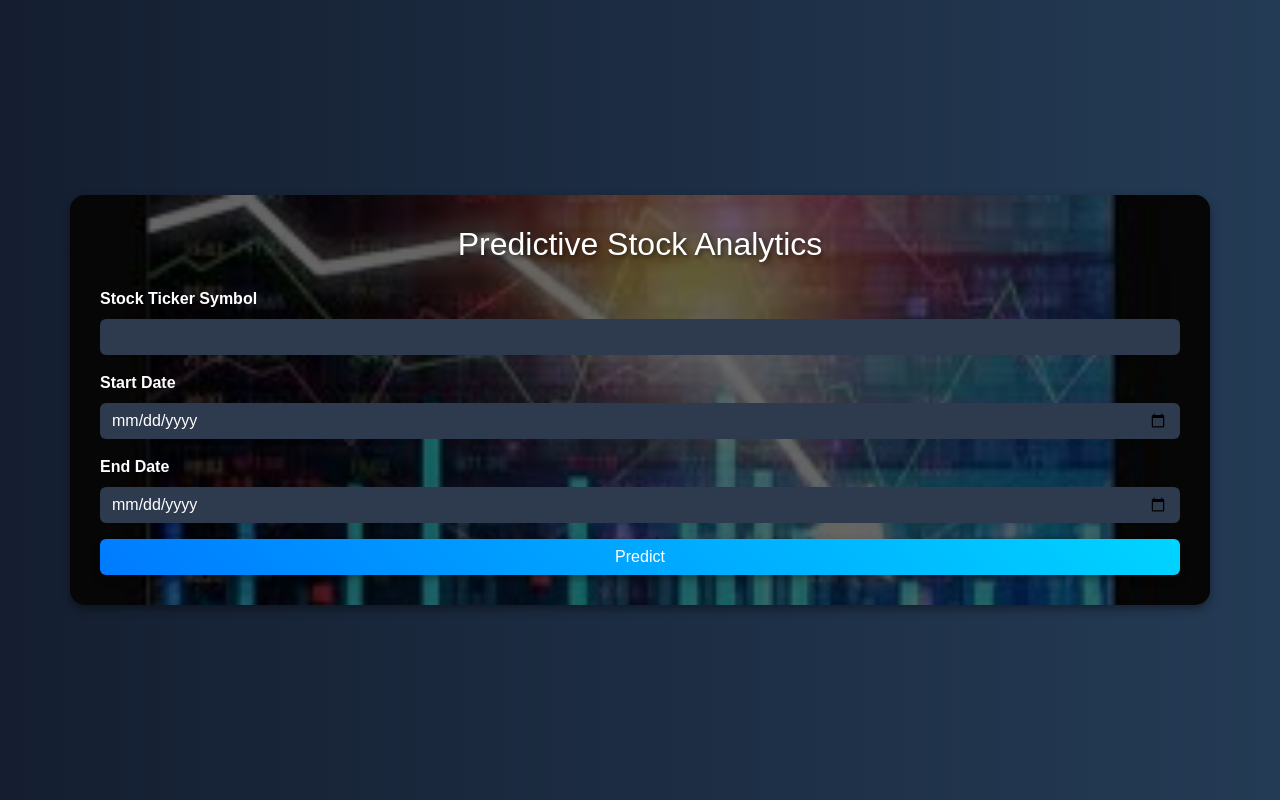
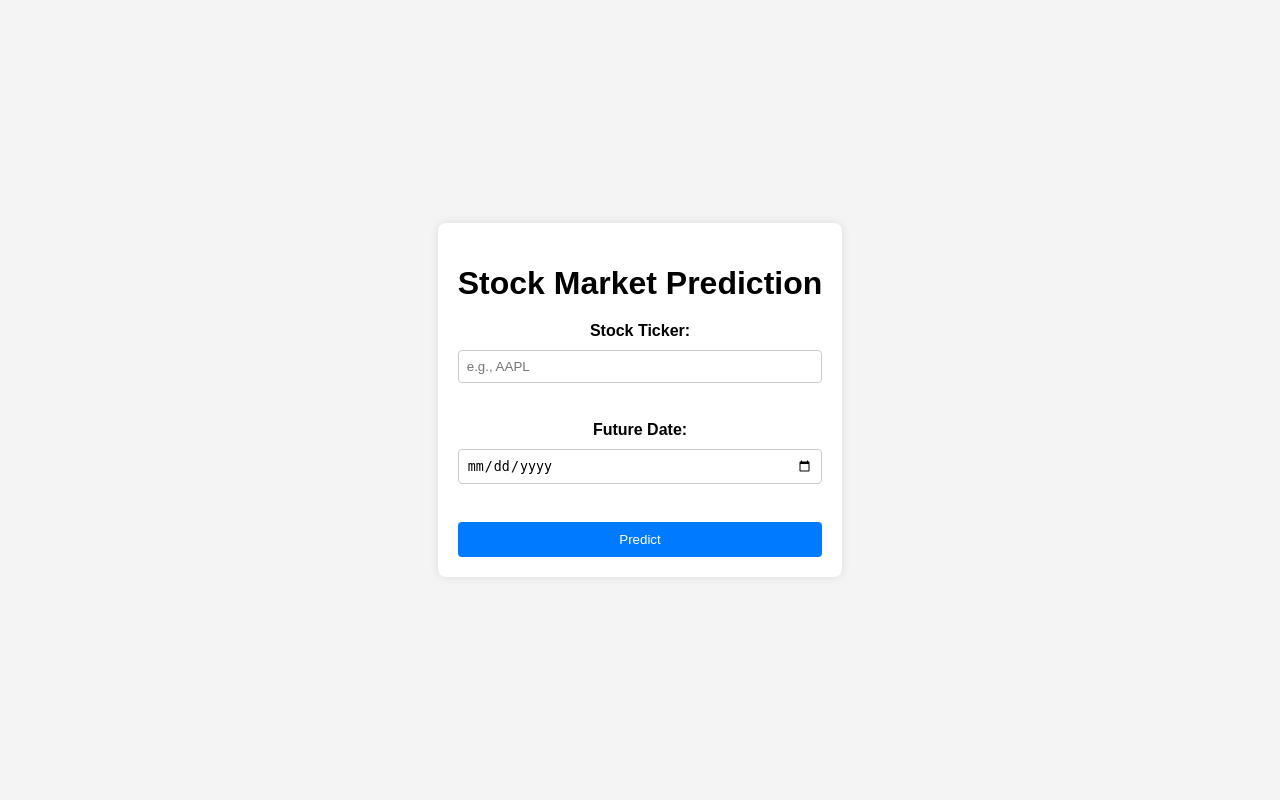
Before and after one commit to KalyanRam24/Stoxify, a Flask app: page / in a window 1280 px wide. Run offline with Flask 3, Linux system fonts and the light colour scheme; parts of the project's set-up code (start-up, migrations or seed data) failed here and were passed over.

Commit message:
new code

```diff
--- /dev/null
+++ b/app.py
@@ -0,0 +1,38 @@
+from flask import Flask, render_template, request
+from src.data_loader import fetch_stock_data, preprocess_data
+from src.predict import predict_future_price
+from src.model import create_lstm_model, prepare_training_data
+import os
+
+app = Flask(__name__)
+
+# Load the trained model (or train if not already trained)
+MODEL_PATH = "models/lstm_stock_model.h5"
+if not os.path.exists(MODEL_PATH):
+    print("Training the model...")
+    stock_data = fetch_stock_data("AAPL")  # Default ticker for training
+    scaled_data, scaler = preprocess_data(stock_data)
+    X, y = prepare_training_data(scaled_data)
+    model = create_lstm_model((X.shape[1], 1))
+    model.fit(X, y, epochs=20, batch_size=32, verbose=1)
+    model.save(MODEL_PATH)
+    print("Model trained and saved.")
+
+@app.route("/", methods=["GET", "POST"])
+def index():
+    prediction = None
+    if request.method == "POST":
+        ticker = request.form["ticker"]
+        future_date = request.form["future_date"]
+
+        # Fetch data and make prediction
+        stock_data = fetch_stock_data(ticker)
+        scaled_data, scaler = preprocess_data(stock_data)
+        last_60_days = stock_data['Close'][-60:]
+        prediction = predict_future_price(MODEL_PATH, scaler, last_60_days, future_date)
+        prediction = f"Predicted price for {future_date}: ${prediction:.2f}"
+
+    return render_template("index.html", prediction=prediction)
+
+if __name__ == "__main__":
+    app.run(port=1997, debug=True)
--- a/main.py
+++ /dev/null
@@ -1,83 +0,0 @@
-from flask import Flask, render_template, request
-import yfinance as yf
-import numpy as np
-from sklearn.preprocessing import MinMaxScaler
-from tensorflow.keras.models import load_model
-import datetime
-
-# Load pre-trained model
-model = load_model("stock_prediction_model.h5")
-
-# Initialize Flask app
-app = Flask(__name__)
-
-# Home Page
-@app.route("/")
-def home():
-    return render_template("index.html")
-
-# Predict Future Stock Price
-@app.route("/predict", methods=["POST"])
-def predict():
-    # Get stock ticker and date range from form
-    ticker = request.form["ticker"]
-    start_date = request.form["start_date"]
-    end_date = request.form["end_date"]
-
-    # Parse the end date into a datetime object
-    end_date = datetime.datetime.strptime(end_date, "%Y-%m-%d")
-
-    try:
-        # Fetch stock data
-        data = yf.download(ticker, start=start_date, end=end_date)
-        if data.empty:
-            return render_template("result.html", error="No data found for the given ticker or date range.")
-
-        # Preprocess data
-        scaler = MinMaxScaler(feature_range=(0, 1))
-        scaled_data = scaler.fit_transform(data["Close"].values.reshape(-1, 1))
-
-        # Prepare input data
-        look_back = 60
-
-        # Ensure enough data for prediction
-        if len(scaled_data) < look_back:
-            return render_template("result.html", error="Not enough data to make predictions. Please select a longer date range.")
-
-        # Get the last 60 data points for prediction
-        X_input = scaled_data[-look_back:]
-        X_input = np.reshape(X_input, (1, look_back, 1))
-
-        # Predict future stock prices (next 'n' days)
-        future_days = 10  # Predict 10 future days for example
-        future_predictions = []
-
-        for _ in range(future_days):
-            predicted_price = model.predict(X_input)
-            future_predictions.append(predicted_price[0][0])
-
-            # Reshape the predicted price to match the 3D shape of X_input
-            predicted_price = predicted_price.reshape(1, 1, 1)  # Reshape to (1, 1, 1)
-
-            # Update input for next prediction
-            X_input = np.append(X_input[:, 1:, :], predicted_price, axis=1)
-
-        # Rescale predictions back to original range
-        future_predictions = scaler.inverse_transform(np.array(future_predictions).reshape(-1, 1))
-
-        # Create list of future dates to display with predictions
-        future_dates = [end_date + datetime.timedelta(days=i+1) for i in range(future_days)]
-        future_predictions = future_predictions.flatten()
-
-        # Return results
-        return render_template(
-            "result.html",
-            ticker=ticker.upper(),
-            predictions=list(zip(future_dates, future_predictions)),
-        )
-    except Exception as e:
-        return render_template("result.html", error=str(e))
-
-# Run Flask app
-if __name__ == "__main__":
-    app.run(host="0.0.0.0", port=1996)
--- /dev/null
+++ b/static/styles.css
@@ -0,0 +1,56 @@
+body {
+    font-family: Arial, sans-serif;
+    background-color: #f4f4f4;
+    display: flex;
+    justify-content: center;
+    align-items: center;
+    height: 100vh;
+    margin: 0;
+}
+
+.container {
+    background: white;
+    padding: 20px;
+    border-radius: 8px;
+    box-shadow: 0 0 10px rgba(0, 0, 0, 0.1);
+    text-align: center;
+}
+
+h1 {
+    margin-bottom: 20px;
+}
+
+form {
+    display: flex;
+    flex-direction: column;
+    gap: 10px;
+}
+
+label {
+    font-weight: bold;
+}
+
+input {
+    padding: 8px;
+    border: 1px solid #ccc;
+    border-radius: 4px;
+}
+
+button {
+    padding: 10px;
+    background: #007bff;
+    color: white;
+    border: none;
+    border-radius: 4px;
+    cursor: pointer;
+}
+
+button:hover {
+    background: #0056b3;
+}
+
+.prediction {
+    margin-top: 20px;
+    font-size: 1.2em;
+    color: #333;
+}
--- a/templates/index.html
+++ b/templates/index.html
@@ -3,94 +3,27 @@
 <head>
     <meta charset="UTF-8">
     <meta name="viewport" content="width=device-width, initial-scale=1.0">
-    <title>Predictive Stock Analytics</title>
-    <link href="https://cdn.jsdelivr.net/npm/bootstrap@5.3.0-alpha3/dist/css/bootstrap.min.css" rel="stylesheet">
-    <style>
-        body {
-            background: linear-gradient(to right, #141e30, #243b55);
-            color: #fff;
-            font-family: 'Arial', sans-serif;
-            min-height: 100vh;
-            display: flex;
-            justify-content: center;
-            align-items: center;
-        }
-        .container {
-            position: relative;
-            background: rgba(28, 37, 49, 0.85); /* Slight transparency for overlay effect */
-            padding: 30px;
-            border-radius: 15px;
-            box-shadow: 0 4px 10px rgba(0, 0, 0, 0.4);
-            background-image: url('stock1.jpg'); /* Path to your image */
-            background-size: cover;
-            background-position: center;
-        }
-        .container::before {
-            content: "";
-            position: absolute;
-            top: 0;
-            left: 0;
-            width: 100%;
-            height: 100%;
-            background: rgba(0, 0, 0, 0.6); /* Black overlay with transparency */
-            border-radius: 15px;
-            z-index: 1;
-        }
-        .container * {
-            position: relative;
-            z-index: 2;
-        }
-        h1 {
-            font-size: 2rem;
-            margin-bottom: 20px;
-            text-shadow: 2px 2px 5px rgba(0, 0, 0, 0.6);
-        }
-        .btn-primary {
-            background: linear-gradient(45deg, #007bff, #00d4ff);
-            border: none;
-            box-shadow: 0 4px 8px rgba(0, 0, 0, 0.3);
-            transition: all 0.3s ease;
-        }
-        .btn-primary:hover {
-            background: linear-gradient(45deg, #00d4ff, #007bff);
-            transform: scale(1.05);
-        }
-        .form-label {
-            font-weight: bold;
-        }
-        .form-control {
-            background: #2e3b4e;
-            border: none;
-            color: #fff;
-        }
-        .form-control:focus {
-            background: #2e3b4e;
-            box-shadow: 0 0 5px rgba(0, 123, 255, 0.8);
-            border-color: #007bff;
-        }
-        .mb-3 {
-            margin-bottom: 1.5rem;
-        }
-    </style>
+    <title>Stock Market Prediction</title>
+    <link rel="stylesheet" href="{{ url_for('static', filename='styles.css') }}">
 </head>
 <body>
     <div class="container">
-        <h1 class="text-center">Predictive Stock Analytics</h1>
-        <form action="/predict" method="POST" class="mt-4">
-            <div class="mb-3">
-                <label for="ticker" class="form-label">Stock Ticker Symbol</label>
-                <input type="text" class="form-control" id="ticker" name="ticker" required>
-            </div>
-            <div class="mb-3">
-                <label for="start_date" class="form-label">Start Date</label>
-                <input type="date" class="form-control" id="start_date" name="start_date" required>
-            </div>
-            <div class="mb-3">
-                <label for="end_date" class="form-label">End Date</label>
-                <input type="date" class="form-control" id="end_date" name="end_date" required>
-            </div>
-            <button type="submit" class="btn btn-primary w-100">Predict</button>
+        <h1>Stock Market Prediction</h1>
+        <form method="POST">
+            <label for="ticker">Stock Ticker:</label>
+            <input type="text" id="ticker" name="ticker" placeholder="e.g., AAPL" required>
+            <br>
+            <label for="future_date">Future Date:</label>
+            <input type="date" id="future_date" name="future_date" required>
+            <br>
+            <button type="submit">Predict</button>
         </form>
+
+        {% if prediction %}
+        <div class="prediction">
+            <h2>{{ prediction }}</h2>
+        </div>
+        {% endif %}
     </div>
 </body>
 </html>
```
Also changed, not shown: Model.py (deleted, +0 -98 lines), main2.py (deleted, +0 -83 lines), requirements.txt (added, +8 -0 lines), result.html (deleted, +0 -24 lines), src/data_loader.py (added, +31 -0 lines), src/model.py (added, +42 -0 lines), src/predict.py (added, +47 -0 lines), README.md (deleted), stock.jpg (deleted), stock1.jpg (deleted), 2 other files.
